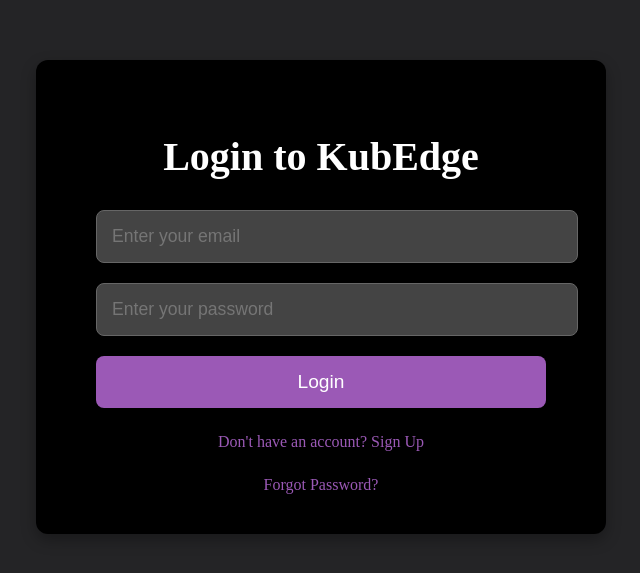
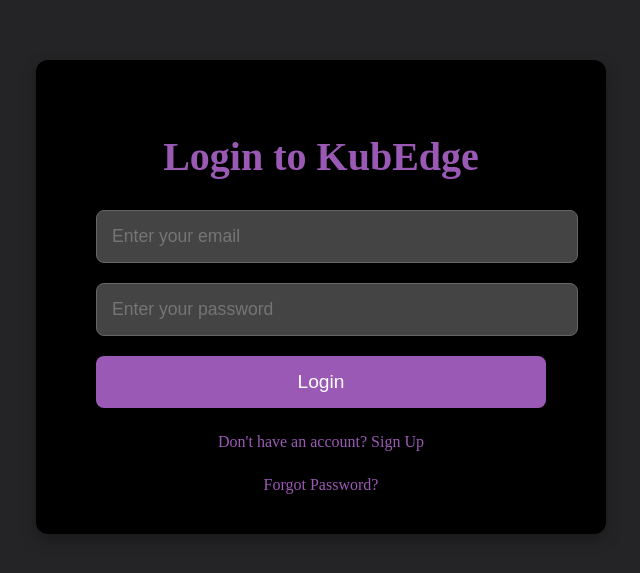
Before and after one commit to deveshrathore123/login_page-, a plain HTML site: page index.html in a window 1280 px wide. Shown: the part 103-676 px from the top of the page, without its empty margins (319-959 px from the left). Drawn offline with Linux system fonts and the light colour scheme.

Commit message:
Update index.html

```diff
--- a/index.html
+++ b/index.html
@@ -32,7 +32,7 @@
         }
 
         .login-form h2 {
-            color: #fff;
+            color: #9b59b6; /* Stylish Purple */
             margin-bottom: 30px;
             font-size: 2.5em;
         }
```
